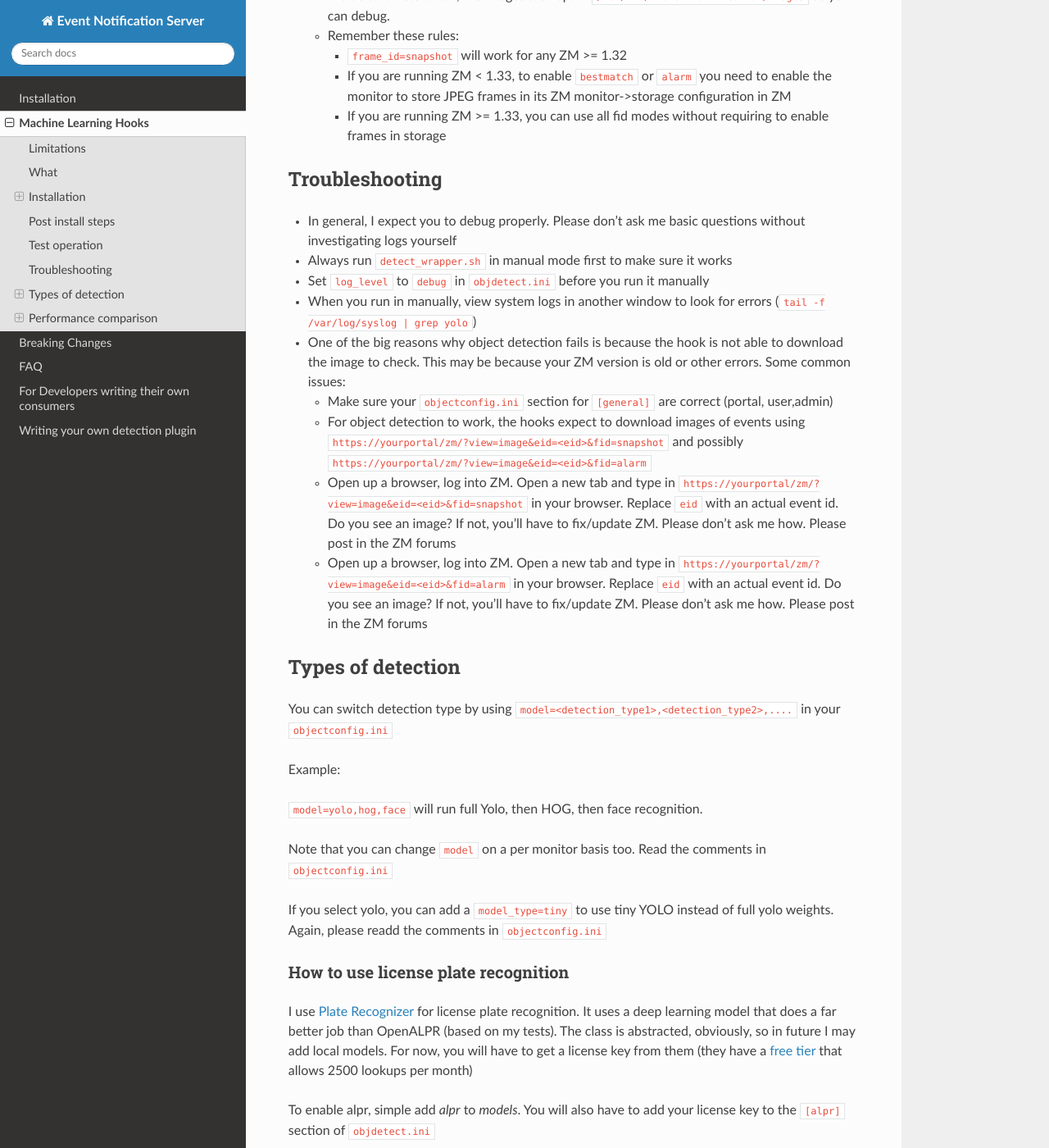
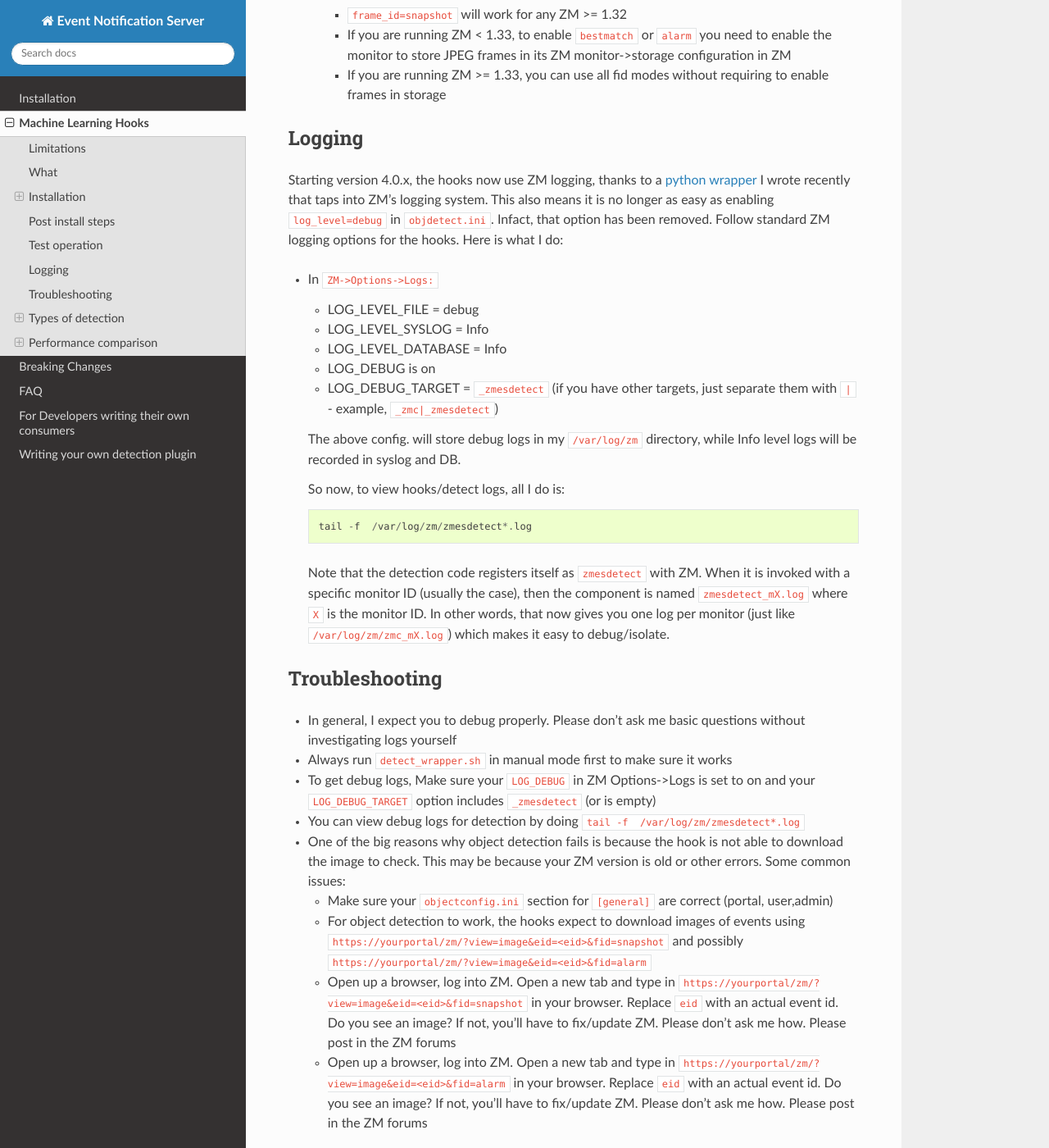
Before and after one commit to ZoneMinder/zmeventnotification, a Sphinx documentation site: the page built from docs/guides/hooks.rst, in a window 1280 px wide and 1400 px high, scrolled down 3932 px. Shown: the whole window at 82% size. Built offline with Sphinx 7.4.7 and the Read the Docs theme 2.0.0, drawn with Linux system fonts in a browser that asks for light colours; some of the changed text lies outside the part shown.

Commit message:
documentation and version sync

```diff
--- a/docs/guides/hooks.rst
+++ b/docs/guides/hooks.rst
@@ -16,11 +16,8 @@
 Limitations
 ~~~~~~~~~~~
 
--  Only tested with ZM 1.32+. May or may not work with older versions
--  Needs Python3 (I used to support Python2, but not any more)
-   Python2 will be deprecated in 2020. May as well update.
-- If you are using Python3, you can use ``python`` and ``pip``. They will point to python3 versions. You typically need to use ``python3`` and ``pip3`` when you have a mixed Python 2.x and 3.x install
-
+- Only tested with ZM 1.32+. May or may not work with older versions
+- Needs Python3 (I used to support Python2, but not any more). Python2 will be deprecated in 2020. May as well update.
 
 What
 ~~~~
@@ -216,6 +213,32 @@
       -  If you are running ZM >= 1.33, you can use all fid modes
          without requiring to enable frames in storage
 
+
+.. _hooks-logging:
+
+Logging
+~~~~~~~~~
+
+Starting version 4.0.x, the hooks now use ZM logging, thanks to a `python wrapper <https://pypi.org/project/pyzmutils/>`__ I wrote recently that taps into ZM's logging system. This also means it is no longer as easy as enabling ``log_level=debug`` in ``objdetect.ini``. Infact, that option has been removed. Follow standard ZM logging options for the hooks. Here is what I do:
+
+- In ``ZM->Options->Logs:``
+
+  - LOG_LEVEL_FILE = debug
+  - LOG_LEVEL_SYSLOG = Info
+  - LOG_LEVEL_DATABASE = Info
+  - LOG_DEBUG is on
+  - LOG_DEBUG_TARGET = ``_zmesdetect`` (if you have other targets, just separate them with ``|`` - example, ``_zmc|_zmesdetect``)
+
+  The above config. will store debug logs in my ``/var/log/zm`` directory, while Info level logs will be recorded in syslog and DB.
+
+  So now, to view hooks/detect logs, all I do is:
+
+  ::
+
+    tail -f  /var/log/zm/zmesdetect*.log
+
+  Note that the detection code registers itself as ``zmesdetect`` with ZM. When it is invoked with a specific monitor ID (usually the case), then the component is named ``zmesdetect_mX.log`` where ``X`` is the monitor ID. In other words, that now gives you one log per monitor (just like ``/var/log/zm/zmc_mX.log``) which makes it easy to debug/isolate.
+
 Troubleshooting
 ~~~~~~~~~~~~~~~
 
@@ -223,10 +246,8 @@
    questions without investigating logs yourself
 -  Always run ``detect_wrapper.sh`` in manual mode first to make sure it
    works
--  Set ``log_level`` to ``debug`` in ``objdetect.ini`` before you run it
-   manually
--  When you run in manually, view system logs in another window to look
-   for errors (``tail -f /var/log/syslog | grep yolo``)
+-  To get debug logs, Make sure your ``LOG_DEBUG`` in ZM Options->Logs is set to on and your ``LOG_DEBUG_TARGET`` option includes ``_zmesdetect`` (or is empty)
+-  You can view debug logs for detection by doing ``tail -f  /var/log/zm/zmesdetect*.log``
 -  One of the big reasons why object detection fails is because the hook
    is not able to download the image to check. This may be because your
    ZM version is old or other errors. Some common issues:
@@ -270,11 +291,14 @@
 How to use license plate recognition
 ^^^^^^^^^^^^^^^^^^^^^^^^^^^^^^^^^^^^^
 
-I use `Plate Recognizer <https://platerecognizer.com>`__ for license plate recognition. It uses a deep learning model that does a far better job than OpenALPR (based on my tests). The class is abstracted, obviously, so in future I may add local models. For now, you will have to get a license key from them (they have a `free tier <https://platerecognizer.com/pricing/>`__ that allows 2500 lookups per month)
+Two ALPR options are provided:
+
+- `Plate Recognizer <https://platerecognizer.com>`__ . It uses a deep learning model that does a far better job than OpenALPR (based on my tests). The class is abstracted, obviously, so in future I may add local models. For now, you will have to get a license key from them (they have a `free tier <https://platerecognizer.com/pricing/>`__ that allows 2500 lookups per month)
+- `OpenALPR <https://www.openalpr.com>`__ . While OpenALPR's detection is not as good as Plate Recognizer, when it does detect, it provides a lot more information (like car make/model/year etc.)
 
 To enable alpr, simple add `alpr` to `models`. You will also have to add your license key to the ``[alpr]`` section of ``objdetect.ini``
 
-Note that since this is a remote service hosted by a 3rd party, you can't use ALPR without an internet connection.
+This is an example config that uses plate recognizer:
 
 ::
 
@@ -282,15 +306,43 @@
 
   [alpr]
   alpr_service=plate_recognizer
-  alpr_key=<the key>
-  alpr_use_after_detection_only=yes
+  # If you want to host a local SDK https://app.platerecognizer.com/sdk/
+  #alpr_url=https://localhost:8080
+  # Plate recog replace with your api key
+  alpr_key=KEY
+  # if yes, then it will log usage statistics of the ALPR service
+  platerec_stats=no
+  # If you want to specify regions. See http://docs.platerecognizer.com/#regions-supported
+  #platerec_regions=['us','cn','kr']
+  # minimal confidence for actually detecting a plate
+  platerec_min_dscore=0.1
+  # minimal confidence for the translated text
+  platerec_min_score=0.2
 
-Leave ``alpr_service`` and ``alpr_use_after_detection_only`` to the default values.
+
+This is an example config that uses OpenALPR:
+
+::
+
+  models = yolo,alpr
+
+  [alpr]
+  alpr_service=open_alpr
+  alpr_key=SECRET
+
+  # For an explanation of params, see http://doc.openalpr.com/api/?api=cloudapi
+  openalpr_recognize_vehicle=1
+  openalpr_country=us
+  openalpr_state=ca
+  openalpr returns percents, but we convert to between 0 and 1
+  openalpr_min_confidence=0.3
+
+Leave ``alpr_use_after_detection_only`` to the default values.
 
 How license plate recognition will work
 ''''''''''''''''''''''''''''''''''''''''
 
-- To save on platerecognizer API calls, the code will only invoke remote APIs if a vehicle is detected
+- To save on  API calls, the code will only invoke remote APIs if a vehicle is detected
 - This also means you MUST specify yolo along with alpr
 
 
@@ -337,7 +389,7 @@
 
 -  Only put in one image per person
 -  Make sure the face is recognizable
--  crop it to around 200 pixels width (doesn't seem to need bigger
+-  crop it to around 400 pixels width (doesn't seem to need bigger
    images, but experiment. Larger the image, the larger the memory
    requirements)
 
```
Also changed, not shown: other parts of docs/guides/hooks.rst (+1 -1 lines), docs/guides/breaking.rst (+8 -0 lines), 3 other files.
